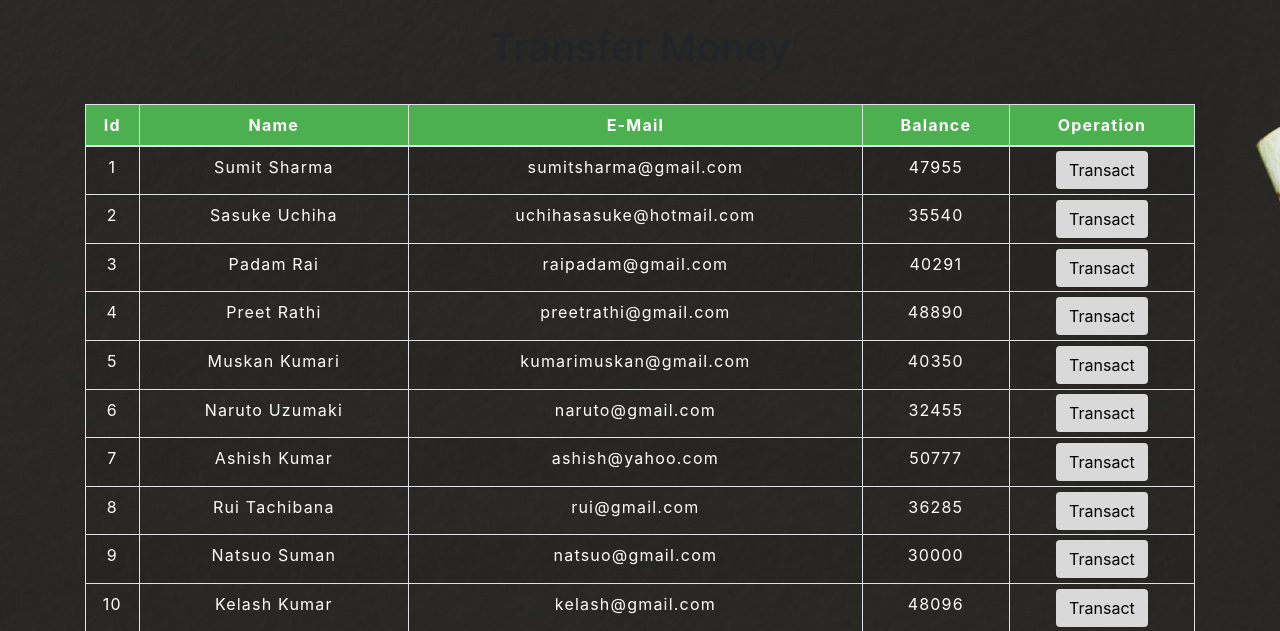
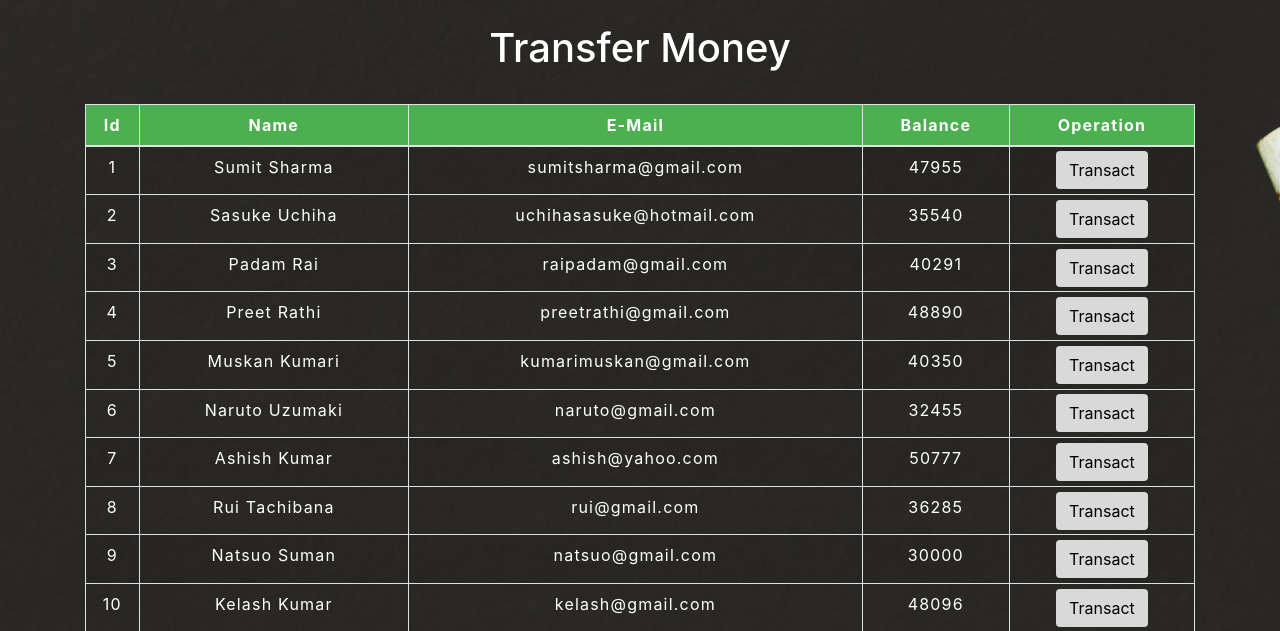
Before and after one commit to adityakumarsinha03/The-Sparks-Foundation-Internship-MAY21--Basic-Banking-System, a PHP site: page /transfermoney.php in a window 1280 px wide. Shown: the part 74-705 px from the top of the page. Run offline with PHP 8.4, Linux system fonts and the light colour scheme; data comes from the database, SQL or seed files in the repository.

Commit message:
Update transfermoney.php

```diff
--- a/transfermoney.php
+++ b/transfermoney.php
@@ -34,7 +34,7 @@
 ?>
 
 <div class="container">
-        <h2 class="text-center pt-4">Transfer Money</h2>
+        <h2 class="text-center pt-4" style="color: white;">Transfer Money</h2>
         <br>
             <div class="row">
                 <div class="col">
```
